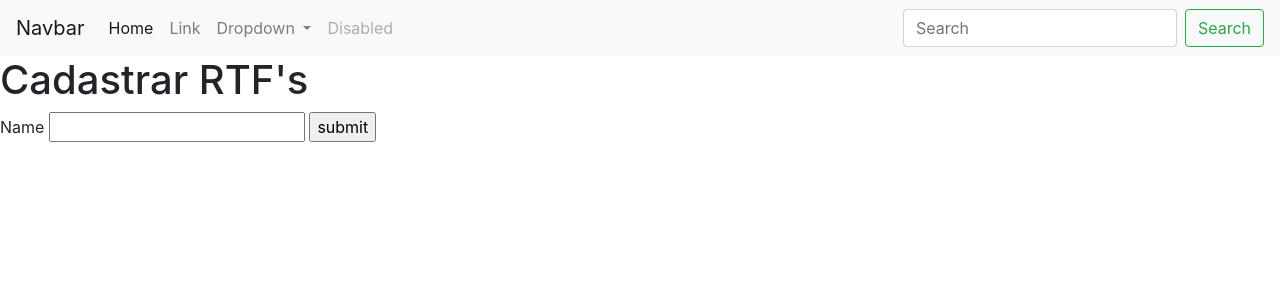
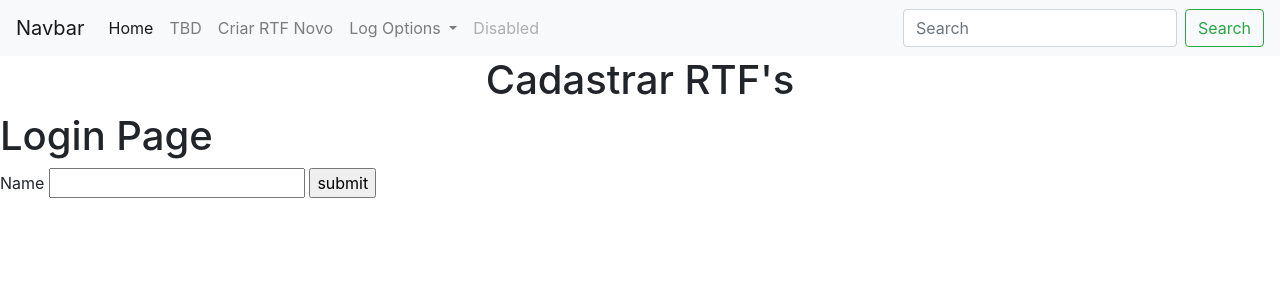
Before and after one commit to jhow-72/CRUD-RTFs, a Flask app: page /login/ in a window 1280 px wide. Shown: the top 300 px of the page. Run offline with Flask 2, Linux system fonts and the light colour scheme.

Commit message:
pre CRUD state - finalizando estudos do flask basico

```diff
--- a/app.py
+++ b/app.py
@@ -1,7 +1,9 @@
-from flask import Flask, redirect, url_for, render_template
+from flask import Flask, redirect, url_for, render_template, request, session, flash
+from datetime import timedelta
 
 app = Flask(__name__)
-
+app.secret_key = "jhow"
+app.permanent_session_lifetime = timedelta(minutes=5)
 
 @app.route("/")
 def index():
@@ -17,11 +19,35 @@ def edit():
 
 @app.route("/login/", methods=['POST','GET'])
 def login():
-    return render_template("login.html")
+    if request.method == "POST":
+        session.permanent = True  # habilita o tempo setado no inicio do arquivo
+        user = request.form['nm']
+        session["user"] = user
+        flash(f"{user} logou com sucesso ")
+        return redirect(url_for('user'))
+    elif "user" in session:
+        user = session["user"]
+        flash(f"{user} já está logado ")
+        return redirect(url_for('user'))
+    else:
+        return render_template("login.html")
 
-@app.route("/<usr>")
-def user(usr):
-    return f"<h1>{usr}</h1>"
+@app.route("/user")
+def user():
+    if "user" in session:
+        user = session["user"]
+        return render_template("user.html", user=user)
+    else:
+        flash("Você não está logado!")
+        return redirect(url_for("login"))
+
+@app.route("/logout")
+def logout():
+    if "user" in session:
+        user = session["user"]
+        flash(f"{user} foi deslogado!", "info")
+    session.pop("user", None)
+    return redirect(url_for("login"))
 
 if __name__ == '__main__':
     app.run(debug=True)
--- a/templates/base.html
+++ b/templates/base.html
@@ -17,19 +17,21 @@
             <div class="collapse navbar-collapse" id="navbarSupportedContent">
                 <ul class="navbar-nav mr-auto">
                     <li class="nav-item active">
-                        <a class="nav-link" href="#">Home <span class="sr-only">(current)</span></a>
+                        <a class="nav-link" href="{{ url_for('index') }}">Home <span class="sr-only">(current)</span></a>
                     </li>
                     <li class="nav-item">
-                        <a class="nav-link" href="#">Link</a>
+                        <a class="nav-link" href="{{url_for('login')}}">TBD</a>
+                    </li><li class="nav-item">
+                        <a class="nav-link" href="{{url_for('add')}}">Criar RTF Novo</a>
                     </li>
                     <li class="nav-item dropdown">
                         <a class="nav-link dropdown-toggle" href="#" id="navbarDropdown" role="button" data-toggle="dropdown"
                            aria-haspopup="true" aria-expanded="false">
-                            Dropdown
+                            Log Options
                         </a>
                         <div class="dropdown-menu" aria-labelledby="navbarDropdown">
-                            <a class="dropdown-item" href="#">Action</a>
-                            <a class="dropdown-item" href="#">Another action</a>
+                            <a class="dropdown-item" href="{{ url_for('login') }}">Log in</a>
+                            <a class="dropdown-item" href="{{ url_for('logout')}}">Log Out</a>
                             <div class="dropdown-divider"></div>
                             <a class="dropdown-item" href="#">Something else here</a>
                         </div>
@@ -44,7 +46,7 @@
                 </form>
             </div>
         </nav>
-        <h1>Cadastrar RTF's</h1>
+        <h1 style="style=color:red;text-align:center;">Cadastrar RTF's</h1>
         {% block content %}{% endblock %}
         <script src="https://code.jquery.com/jquery-3.3.1.slim.min.js"
                 integrity="sha384-q8i/X+965DzO0rT7abK41JStQIAqVgRVzpbzo5smXKp4YfRvH+8abtTE1Pi6jizo"
--- a/templates/index.html
+++ b/templates/index.html
@@ -1,5 +1,5 @@
 {% extends "base.html" %}
 {% block title %}Home Page{% endblock %}
 {% block content %}
-<h1>Test</h1>
+<h2>index</h2>
 {% endblock %}
--- a/templates/login.html
+++ b/templates/login.html
@@ -2,6 +2,14 @@
 {% block title %} Login Page {% endblock %}
 
 {% block content %}
+    {% with messages = get_flashed_messages() %}
+        {% if messages %}
+            {% for msg in messages %}
+            <p>{{msg}}</p>
+            {% endfor %}
+        {% endif %}
+    {% endwith %}
+<h1>Login Page</h1>
 <form action="#" method="post">
     <label for="nm">Name</label>
     <input type="text" name="nm" id="nm">
```
Also changed, not shown: templates/adicionar.html (+4 -9 lines), templates/user.html (added, +12 -0 lines).
